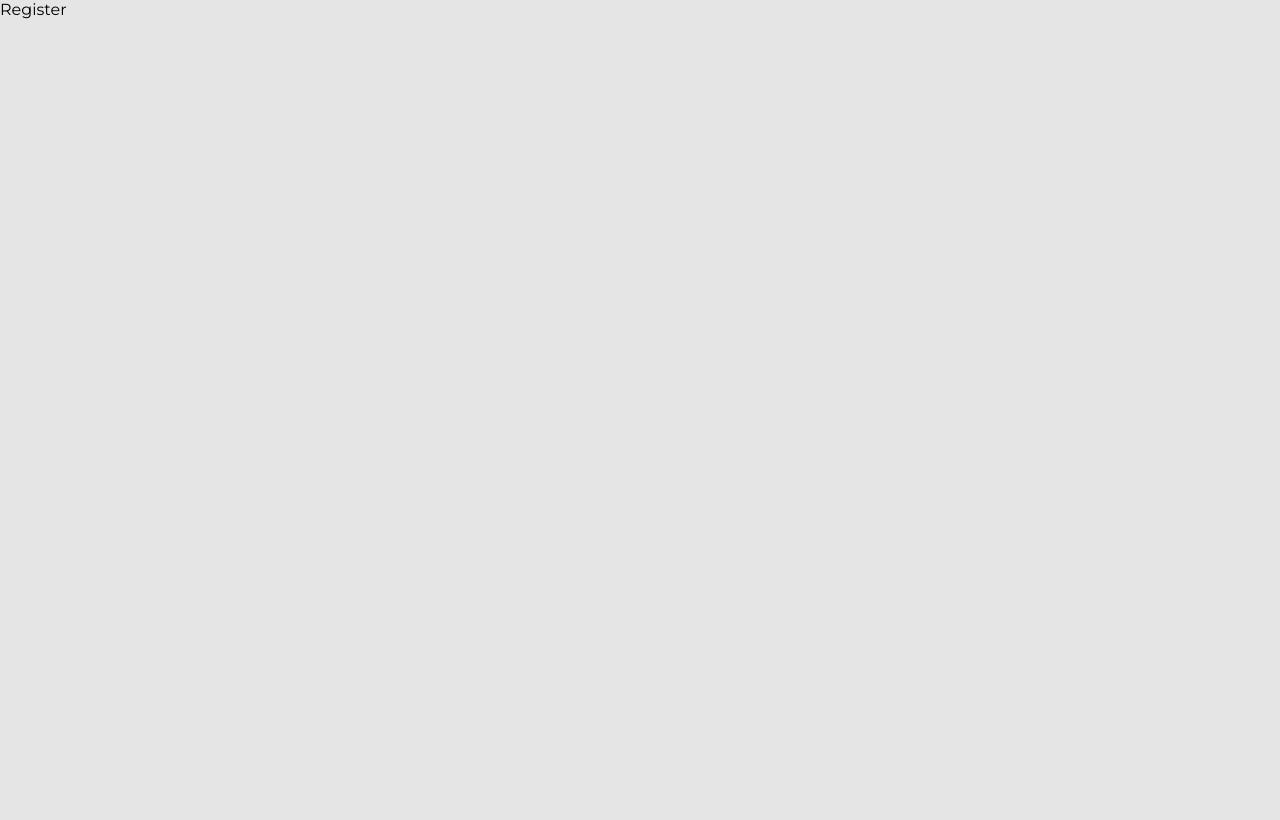
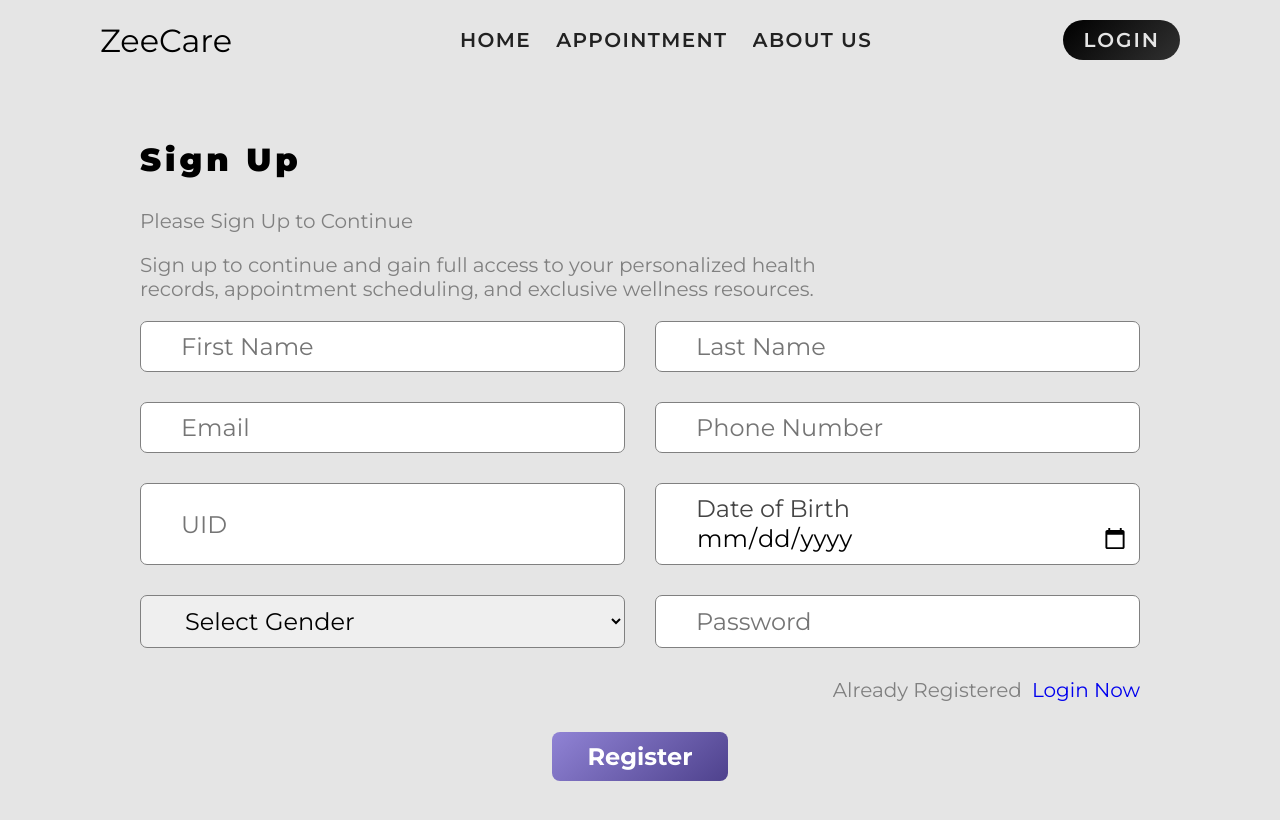
Before and after one commit to Lovenoelkujur/Hospital-Management-System-Frontend, a React (Create React App) app: page /register in a window 1280 px wide. Shown: the top 820 px of the page. Built offline with nearby package versions, Linux system fonts and the light colour scheme; no server answers.

Commit message:
Registration and Login Done

```diff
--- a/src/App.js
+++ b/src/App.js
@@ -1,4 +1,4 @@
-import React from 'react';
+import React, { useContext, useEffect } from 'react';
 import "./App.css";
 import { BrowserRouter as Router, Routes, Route } from 'react-router-dom';
 import Appointment from './pages/Appointment';
@@ -8,11 +8,35 @@ import Register from './pages/Register';
 import Login from './pages/Login';
 import { ToastContainer} from 'react-toastify';
 import 'react-toastify/dist/ReactToastify.css';
+import Navbar from './components/Navbar';
+import { Context } from './index';
+import axios from 'axios';
 
 const App = () => {
+
+  const {isAuthenticated, setIsAuthenticated, setUser} = useContext(Context);
+
+  useEffect(() => {
+
+    const fetchUser = async() => {
+      try {
+        const response = await axios.get("http://localhost:9000/api/v1/user/patient/me", {withCredentials : true});
+        setIsAuthenticated(true);
+        setUser(response.data.user);
+      }
+      catch (error) {
+        setIsAuthenticated(false);
+        setUser({});
+      }
+    };
+    fetchUser();
+
+  }, [isAuthenticated]);
+
   return (
     <>
       <Router>
+        <Navbar />
         <Routes>
           <Route path='/' element={<Home />} />
           <Route path='/appointment' element={< Appointment />} />
@@ -26,4 +50,4 @@ const App = () => {
   )
 }
 
-export default App
+export default App;
--- a/src/components/Navbar.js
+++ b/src/components/Navbar.js
@@ -1,5 +1,5 @@
 import React, { useContext, useState } from 'react';
-import { Link } from 'react-router-dom';
+import { Link, useNavigate } from 'react-router-dom';
 import { Context }  from "../index";
 import axios from 'axios';
 import { toast } from 'react-toastify';
@@ -8,24 +8,30 @@ const Navbar = () => {
 
     // States
     const [show, setShow] = useState(false);
-    const {isAuthenticated} = useContext(Context);
+    const {isAuthenticated, setIsAuthenticated} = useContext(Context);
+
+
 
     // Handle Logout
     const handleLogout = async () => {
-        try {
+
         await axios.get("http://localhost:9000/api/v1/user/patient/logout", {
             withCredentials : true,
         }).then(res => {
             toast.success(res.data.message);
-            })
-        }
-        catch (error) {
+            setIsAuthenticated(false);
+        }).catch(err => {
+            toast.error(err.response.data.message);
+        });
 
-        }
     };
 
-    // Handle goto Login
-    const gotoLogin = async () => {}
+    const navigateTo = useNavigate();
+
+    // Handle goto-Login
+    const gotoLogin = () => {
+        navigateTo("/login");
+    }
 
     return (
     <nav className='container'>
@@ -33,12 +39,14 @@ const Navbar = () => {
         <div className='logo'>ZeeCare</div>
 
         <div className={show ? "navLinks showmenu" : "navLinks"}>
+
+            <div className='links'>
                 <Link to={"/"}>HOME</Link>
                 <Link to={"/appointment"}>APPOINTMENT</Link>
                 <Link to={"/about"}>ABOUT US</Link>
             </div>
-        {
-            isAuthenticated ? (
+
+            {isAuthenticated ? (
                     <button className='logoutBtn btn' onClick={handleLogout}>
                         LOGOUT
                     </button>
@@ -48,10 +56,10 @@ const Navbar = () => {
                     </button>
                 )
             }
-
+        </div>
 
     </nav>
-  )
-}
+  );
+};
 
 export default Navbar;
--- a/src/index.js
+++ b/src/index.js
@@ -1,9 +1,11 @@
 import React, { createContext, useState } from 'react';
 import ReactDOM from 'react-dom/client';
 import App from './App';
-import reportWebVitals from './reportWebVitals';
 
-export const Context = createContext({});
+
+export const Context = createContext({
+  isAuthenticated : false,
+});
 
 const AppWrapper = () => {
   const [isAuthenticated, setIsAuthenticated] = useState(false);
@@ -22,8 +24,3 @@ root.render(
     <AppWrapper />
   </React.StrictMode>
 );
-
-// If you want to start measuring performance in your app, pass a function
-// to log results (for example: reportWebVitals(console.log))
-// or send to an analytics endpoint. Learn more: https://bit.ly/CRA-vitals
-reportWebVitals();
--- a/src/pages/Login.js
+++ b/src/pages/Login.js
@@ -1,8 +1,100 @@
-import React from 'react';
+import React, { useContext, useState } from 'react';
+import { Context  } from '../index';
+import { Link, Navigate, useNavigate } from 'react-router-dom';
+import axios from 'axios';
+import { toast } from 'react-toastify';
 
 const Login = () => {
+
+  const {isAuthenticated, setIsAuthenticated} = useContext(Context);
+
+  // States
+  const [email, setEmail] = useState("");
+  const [password, setPassword] = useState("");
+  const [confirmPassword, setConfirmPassword] = useState("");
+
+  const navigateTo = useNavigate();
+
+  const handleLogin = async(e) => {
+    e.preventDefault();
+
+    try {
+      const response = await axios.post(
+        "http://localhost:9000/api/v1/user/login",
+        {email, password, confirmPassword, role : "Patient"},
+        {
+          withCredentials : true,
+          headers : {"Content-Type" : "application/json"}
+        }
+      )
+        toast.success(response.data.message);
+        setIsAuthenticated(true);
+        navigateTo("/");
+
+    }
+    catch (error) {
+      toast.error(error.response.data.message);
+    }
+  };
+
+  if(isAuthenticated){
+    return <Navigate to={"/"} />
+  }
+
   return (
-    <div>Login</div>
+    <div className='container form-component login-form'>
+      <h2>Sign In</h2>
+      <p>Please Login To Continue</p>
+      <p>Log in to access your patient portal and manage your health records securely.</p><p> New to ZeeCare? Register now to access your personal health information.</p>
+
+      <form onSubmit={handleLogin}>
+        <input
+          type='text'
+          value={email}
+          onChange={(e) => setEmail(e.target.value)}
+          placeholder='Email'
+        />
+        <input
+          type='password'
+          value={password}
+          onChange={(e) => setPassword(e.target.value)}
+          placeholder='Password'
+        />
+        <input
+          type='password'
+          value={confirmPassword}
+          onChange={(e) => setConfirmPassword(e.target.value)}
+          placeholder='Confirm Password'
+        />
+
+        <div style={{
+            gap : "10px",
+            justifyContent : "flex-end",
+            flexDirection : "row",
+          }}
+        >
+          <p style={{marginBottom : 0}}>Not Register</p>
+          <Link
+            to={"/register"}
+            style={{
+              textDecoration : "none",
+              alignItems : "center"
+            }}
+          >
+            Register Now
+          </Link>
+        </div>
+
+        <div
+          style={{
+            justifyContent : "center",
+            alignItems : "center"
+          }}
+        >
+          <button type='submit'>Login</button>
+        </div>
+      </form>
+    </div>
   )
 }
 
--- a/src/pages/Register.js
+++ b/src/pages/Register.js
@@ -1,9 +1,148 @@
-import React from 'react';
+import React, { useContext, useState } from 'react';
+import { Context  } from '../index';
+import { Link, Navigate, useNavigate } from 'react-router-dom';
+import axios from 'axios';
+import { toast } from 'react-toastify';
 
 const Register = () => {
+
+  const {isAuthenticated, setIsAuthenticated} = useContext(Context);
+
+  // State
+  const [firstName, setFirstName] = useState("");
+  const [lastName, setLastName] = useState("");
+  const [email, setEmail] = useState("");
+  const [phone, setPhone] = useState("");
+  const [uid, setUid] = useState("");
+  const [dob, setDob] = useState("");
+  const [gender, setGender] = useState("");
+  const [password, setPassword] = useState("");
+
+  const navigateTo = useNavigate();
+
+  const handleRegister = async(e) => {
+    e.preventDefault();
+
+    try {
+      const response = await axios.post(
+        "http://localhost:9000/api/v1/user/patient/register",
+        { firstName, lastName, email, phone, uid, dob, gender, password, role : "Patient" },
+        {
+          withCredentials : true,
+          headers : {"Content-Type" : "application/json"}
+        }
+      );
+      toast.success(response.data.message);
+      setIsAuthenticated(true);
+      navigateTo("/");
+    }
+    catch (error) {
+      toast.error(error.response.data.message);
+    }
+
+  };
+
+  if(isAuthenticated){
+    return <Navigate to={"/"} />
+  }
+
   return (
-    <div>Register</div>
+    <div className='container form-component register-form'>
+      <h2>Sign Up</h2>
+      <p>Please Sign Up to Continue</p>
+      <p>Sign up to continue and gain full access to your personalized health records, appointment scheduling, and exclusive wellness resources.</p>
+
+      <form onSubmit={handleRegister}>
+
+        <div>
+          <input
+            type='text'
+            placeholder='First Name'
+            value={firstName}
+            onChange={(e) => setFirstName(e.target.value)}
+          />
+          <input
+            type='text'
+            placeholder='Last Name'
+            value={lastName}
+            onChange={(e) => setLastName(e.target.value)}
+          />
+        </div>
+
+        <div>
+          <input
+            type='text'
+            placeholder='Email'
+            value={email}
+            onChange={(e) => setEmail(e.target.value)}
+          />
+          <input
+            type='number'
+            placeholder='Phone Number'
+            value={phone}
+            onChange={(e) => setPhone(e.target.value)}
+          />
+        </div>
+
+        <div>
+          <input
+            type='number'
+            placeholder='UID'
+            value={uid}
+            onChange={(e) => setUid(e.target.value)}
+          />
+          <input
+            type='date'
+            placeholder='Date of Birth'
+            value={dob}
+            onChange={(e) => setDob(e.target.value)}
+          />
+        </div>
+
+        <div>
+          <select value={gender} onChange={(e) => setGender(e.target.value)}>
+            <option value="">Select Gender</option>
+            <option value="Male">Male</option>
+            <option value="Female">Female</option>
+          </select>
+          <input
+            type='password'
+            placeholder='Password'
+            value={password}
+            onChange={(e) => setPassword(e.target.value)}
+          />
+        </div>
+
+        <div style={{
+            gap : "10px",
+            justifyContent : "flex-end",
+            flexDirection : "row",
+          }}
+        >
+          <p style={{marginBottom : 0}}>Already Registered</p>
+          <Link
+            to={"/login"}
+            style={{
+              textDecoration : "none",
+              alignItems : "center"
+            }}
+          >
+            Login Now
+          </Link>
+        </div>
+
+        <div
+          style={{
+            justifyContent : "center",
+            alignItems : "center"
+          }}
+        >
+          <button type='submit'>Register</button>
+        </div>
+
+      </form>
+    </div>
   )
 }
 
-export default Register
+export default Register;
```
Lines whose indentation alone changed are shown as unchanged.
